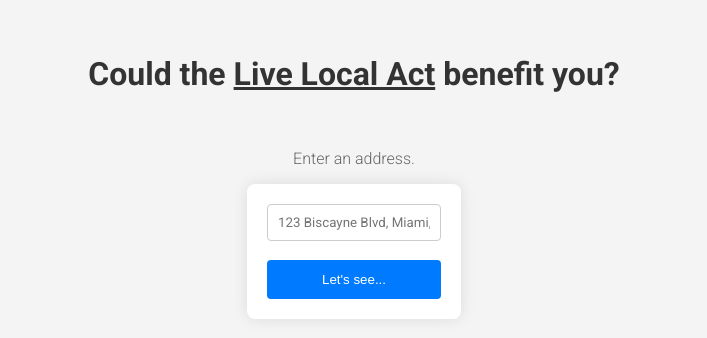
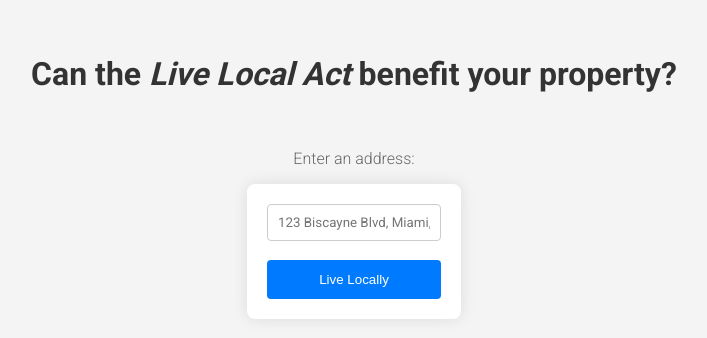
Before and after one commit to oyoops/sb102bot, a website: page public/index.html in a window 1280 px wide. Shown: the part 214-552 px from the top of the page, without its empty margins (286-993 px from the left). Drawn offline with Linux system fonts and the light colour scheme.

Commit message:
Headings

```diff
--- a/public/index.html
+++ b/public/index.html
@@ -119,12 +119,12 @@
 </head>
 
 <body>
-    <h1>Could the <u>Live Local Act</u> benefit you?</h1>
-    <p><br>Enter an address.</p>
+    <h1>Can the <i>Live Local Act</i> benefit your property?</h1>
+    <p><br>Enter an address:</p>
     <form id="searchForm">
         <input type="text" id="addressInput" placeholder="123 Biscayne Blvd, Miami, FL'">
         <br><br>
-        <button type="submit">Let's see...</button>
+        <button type="submit">Live Locally</button>
     </form>
 
     <div id="result"></div>
```
